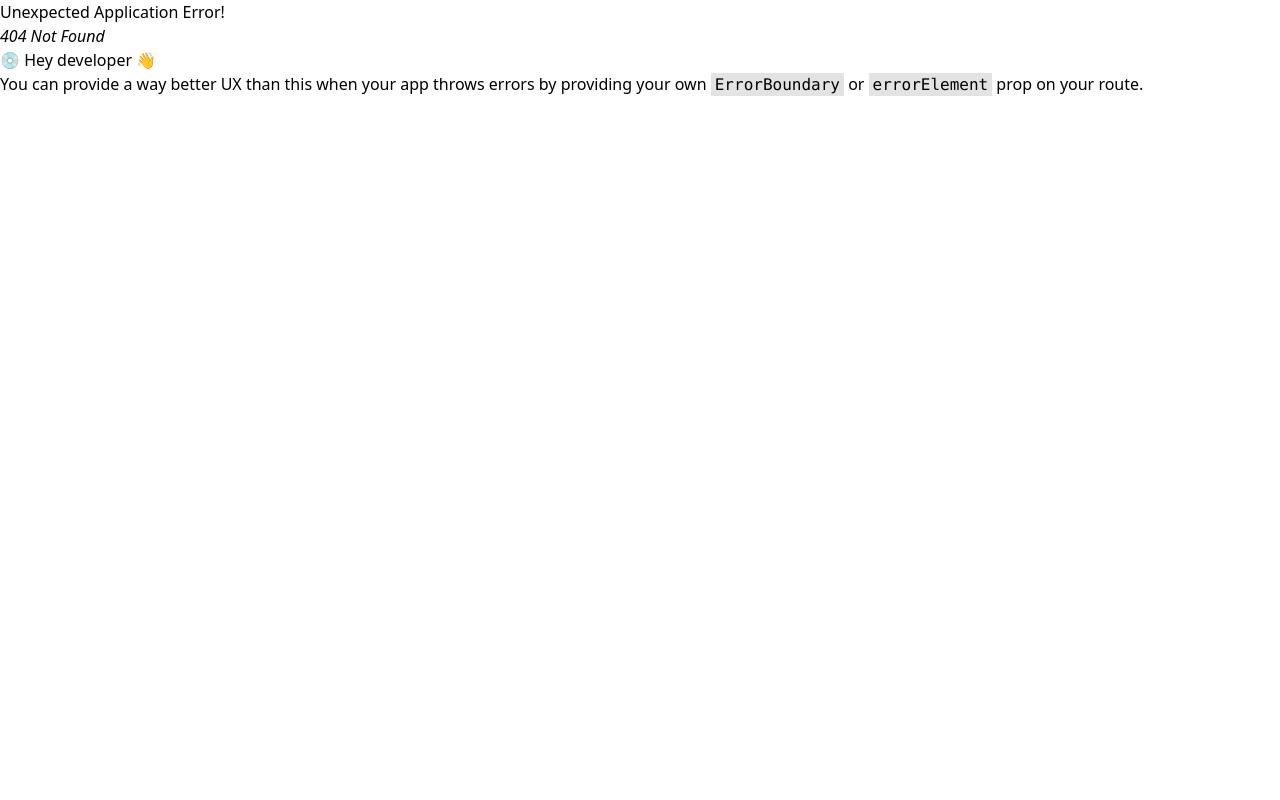
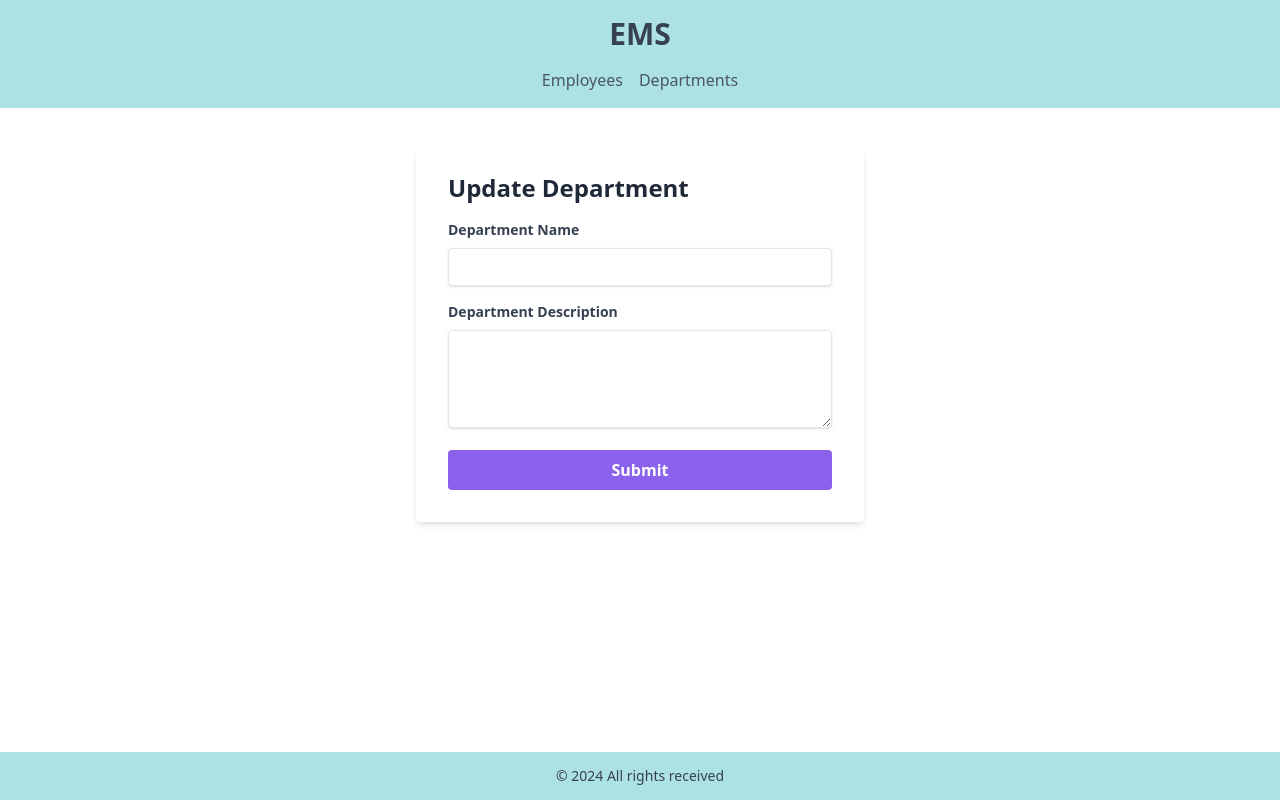
Before and after one commit to AlNomanCSE/Employee-management-sysytem---Spring-Boot-React---frontend, a React (Vite) app: page /add-department/1 in a window 1280 px wide. Before the commit this address had no page. Built offline with nearby package versions, Linux system fonts and the light colour scheme; no server answers.

Commit message:
added update delete frontend and backend as well

```diff
--- a/src/components/DepartmentComponent.tsx
+++ b/src/components/DepartmentComponent.tsx
@@ -1,6 +1,6 @@
-import { useState, FormEvent } from "react";
-import { useNavigate } from "react-router-dom";
-import { addDepartment } from "../services/DepartmentService";
+import {useState, FormEvent, useEffect} from "react";
+import {useNavigate, useParams} from "react-router-dom";
+import {addDepartment, getDepartmentById, updateDepartmentById} from "../services/DepartmentService";
 
 type Errors = {
     departmentName?: string;
@@ -12,15 +12,19 @@ export default function AddDepartment() {
     const [departmentDescription, setDepartmentDescription] = useState("");
     const [errors, setErrors] = useState<Errors>({});
     const navigate = useNavigate();
-
+    const {id} = useParams();
     const saveAndUpdateDepartment = (e: FormEvent<HTMLFormElement>) => {
         e.preventDefault();
         setErrors({});  // Clear any previous errors
-        const formData = { departmentName, departmentDescription };
+        const formData = {departmentName, departmentDescription};
 
+        if (id) {
+            updateDepartmentById(Number(id), formData)
+                .then(() => navigate("/departments"))
+                .catch(error => console.log(error));
+        } else {
             addDepartment(formData)
-            .then((response) => {
-                console.log(response);
+                .then(() => {
                     navigate("/departments");
                 })
                 .catch(error => {
@@ -30,15 +34,35 @@ export default function AddDepartment() {
                         setErrors(error.response.data);
                     } else {
                         // Handle unexpected errors
-                    setErrors({ general: "An unexpected error occurred. Please try again." });
+                        setErrors({general: "An unexpected error occurred. Please try again."});
                     }
                 });
+        }
     };
 
+    function pageTitle() {
+        if (id) {
+            return <h2 className="text-2xl font-bold mb-4 text-gray-800">
+                Update Department
+            </h2>
+        } else {
+            return <h2 className="text-2xl font-bold mb-4 text-gray-800">
+                Add New Departement
+            </h2>
+        }
+    }
+
+    useEffect(() => {
+        if (id) getDepartmentById(Number(id)).then((response) => {
+            setDepartmentName(response.data.departmentName);
+            setDepartmentDescription(response.data.departmentDescription);
+
+        }).catch(error => console.log(error))
+    }, [id]);
     return (
         <div className="mt-10">
             <div className="max-w-md mx-auto bg-white shadow-md rounded px-8 pt-6 pb-8 mb-4">
-                <h2 className="text-2xl font-bold mb-4">Add Department</h2>
+                {pageTitle()}
 
                 {errors.general && (
                     <p className="text-red-500 text-sm mb-4">{errors.general}</p>
--- a/src/components/DepartmentList.tsx
+++ b/src/components/DepartmentList.tsx
@@ -1,6 +1,7 @@
 import React, {useEffect, useState} from "react";
-// import {useNavigate} from "react-router-dom";
-import {listOfDepartments} from "../services/DepartmentService.ts";
+import {deleteDepartmentById, listOfDepartments} from "../services/DepartmentService.ts";
+import {useNavigate} from "react-router-dom";
+
 
 type DepartmentData = {
     id: number;
@@ -10,11 +11,11 @@ type DepartmentData = {
 
 const DepartmentList: React.FC = () => {
     const [department, setDepartment] = useState<DepartmentData[]>([]);
-    // const navigate = useNavigate();
-
+  const navigate = useNavigate();
     useEffect(() => {
         getAllDepartments();
     }, []);
+
     const getAllDepartments = () => {
         listOfDepartments()
             .then((response) => {
@@ -22,11 +23,18 @@ const DepartmentList: React.FC = () => {
             })
             .catch((error) => console.error(error));
     }
-
+  function updateDepartment(id:number){
+      navigate(`/add-department/${id}`);
+  }
+    function removeDepartment(id: number) {
+        deleteDepartmentById(id)
+            .then(() => getAllDepartments())
+            .catch(error => console.log(error))
+    }
 
     return (
         <div className="max-w-[1000px] p-6 rounded-xl">
-            <div className="w-full bg-white rounded-lg overflow-hidden">
+            <div className="w-full bg-white rounded-lg overflow-hidden shadow-lg">
                 <table className="w-full border-collapse">
                     <thead className="bg-[#1dc5db] text-white">
                     <tr>
@@ -40,23 +48,26 @@ const DepartmentList: React.FC = () => {
                     {department.map((data, index) => (
                         <tr
                             key={data.id}
-                            className={index % 2 === 0 ? "bg-white" : "bg-gray-50"}
+                            className={index % 2 === 0 ? "bg-white" : "bg-purple-100"}
                         >
                             <td className="px-4 py-3 font-medium text-center">{data.id}</td>
                             <td className="px-4 py-3 text-center">{data.departmentName}</td>
-                            <td className="px-4 py-3 text-center text-gray-400">{data.departmentDescription}</td>
-                            <td className="px-2 py-3 text-center flex justify-evenly">
+                            <td className="px-4 py-3 text-center text-gray-600">{data.departmentDescription}</td>
+                            <td className="px-2 py-3 text-center">
+                                <div className="flex justify-evenly">
                                     <button
-                                    className="bg-[#4379F2] text-white px-2 py-1 rounded-md transition duration-200 ease-in-out hover:scale-110 hover:shadow-md"
+                                        className="bg-[#4379F2] text-white px-2 py-1 rounded-md transition duration-200 ease-in-out hover:bg-[#2c5cd9] hover:shadow-md"
+                                        onClick={()=>updateDepartment(data.id)}
                                     >
                                         Update
                                     </button>
-
                                     <button
-                                    className="bg-[#F72464] text-white px-2 py-1 rounded-md transition duration-200 ease-in-out hover:scale-110 hover:shadow-md"
+                                        className="bg-[#F72464] text-white px-2 py-1 rounded-md transition duration-200 ease-in-out hover:bg-[#d81355] hover:shadow-md"
+                                        onClick={()=>removeDepartment(data.id)}
                                     >
                                         Delete
                                     </button>
+                                </div>
                             </td>
                         </tr>
                     ))}
--- a/src/components/Header.tsx
+++ b/src/components/Header.tsx
@@ -12,8 +12,8 @@ const Header = () => {
                         <NavLink
                             to="/employees"
                             className={({ isActive }) =>
-                                `text-gray-600 hover:text-gray-900 transition duration-300 ease-in-out ${
-                                    isActive ? 'text-pink-600' : ''
+                                `text-gray-600 hover:text-gray-900 transition duration-100 ease-in-out ${
+                                    isActive ? 'text-pink-600 font-bold' : ''
                                 }`
                             }
                         >
@@ -24,8 +24,8 @@ const Header = () => {
                         <NavLink
                             to="/departments"
                             className={({ isActive }) =>
-                                `text-gray-600 hover:text-gray-900 transition duration-300 ease-in-out ${
-                                    isActive ? 'text-pink-600' : ''
+                                `text-gray-600 hover:text-gray-900 transition duration-100 ease-in-out ${
+                                    isActive ? 'text-pink-600 font-bold' : ''
                                 }`
                             }
                         >
--- a/src/services/DepartmentService.ts
+++ b/src/services/DepartmentService.ts
@@ -11,8 +11,6 @@ type DepartmentData = {
 export const addDepartment = (department: DepartmentData) =>
     axios.post(REST_API_URL, department);
 
-// export const getEmployeeById = (id: number) => axios.get(REST_API_URL + "/" + id);
-//
-// export const updateEmployeeById = (id: number, employee: PersonData) => axios.put(REST_API_URL + "/" + id, employee);
-//
-// export const del
+export const deleteDepartmentById = (id:number)=>axios.delete(REST_API_URL+"/"+id);
+export const updateDepartmentById = (id: number, department: DepartmentData) => axios.put(REST_API_URL + "/" + id, department);
+export const getDepartmentById = (id: number) => axios.get(REST_API_URL + "/" + id);
```
Also changed, not shown: src/main.tsx (+6 -3 lines). Lines whose indentation alone changed are shown as unchanged.
